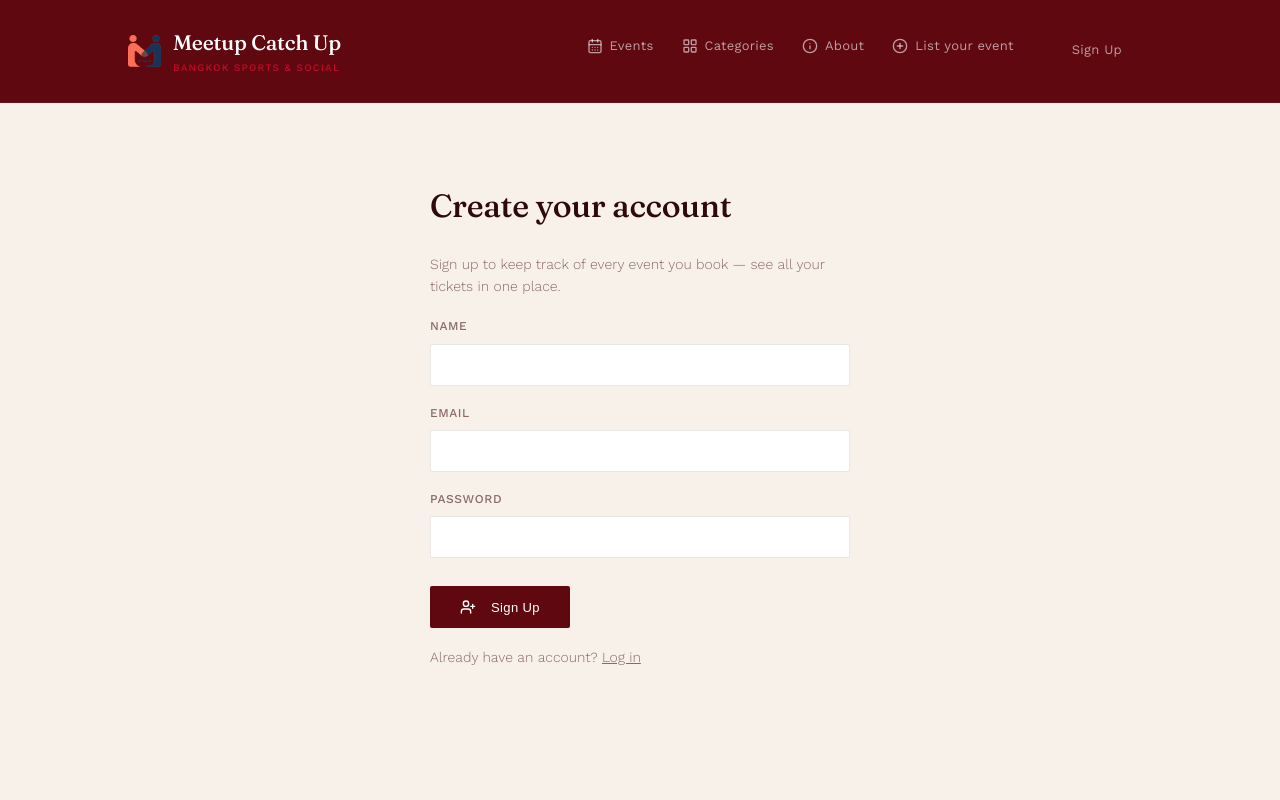
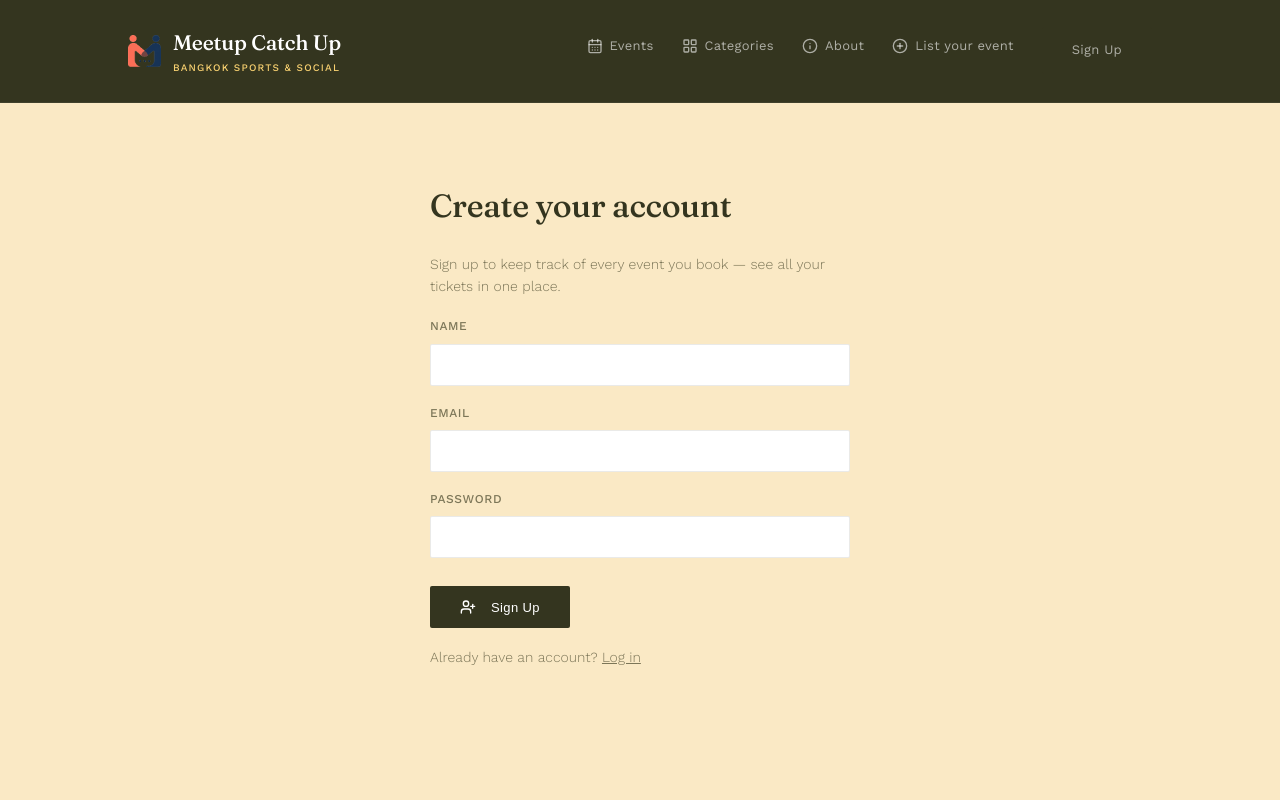
Before and after one commit to nilarlinn/meetup.catchup, a Next.js app: page /signup in a window 1280 px wide. Shown: the top 800 px of the page. Built offline with nearby package versions, Linux system fonts and the light colour scheme; no server answers.

Commit message:
Re-theme site with lemon/citrus color palette

```diff
--- a/app/globals.css
+++ b/app/globals.css
@@ -1,17 +1,17 @@
 @import url('https://fonts.googleapis.com/css2?family=Fraunces:opsz,wght@9..144,400;9..144,500;9..144,600&family=Work+Sans:wght@300;400;500;600&family=IBM+Plex+Mono:wght@500&display=swap');
 
 :root {
-  --charcoal: #5F0810;
-  --charcoal-soft: #45060C;
-  --gold: #C50A27;
-  --gold-light: #E2455C;
-  --wine: #8A1620;
-  --pink: #F8C3C9;
-  --ivory: #F7F1EA;
+  --charcoal: #34351F;
+  --charcoal-soft: #26260F;
+  --gold: #F7D070;
+  --gold-light: #F6DA8F;
+  --wine: #6B4A1F;
+  --pink: #C7D9BA;
+  --ivory: #FAE9C5;
   --card: #FFFFFF;
-  --ink: #2E0A0D;
-  --ink-soft: #8A6A66;
-  --border: rgba(46,10,13,0.1);
+  --ink: #34351F;
+  --ink-soft: #7C7658;
+  --border: rgba(52,53,31,0.1);
 }
 
 * { box-sizing: border-box; }
```
